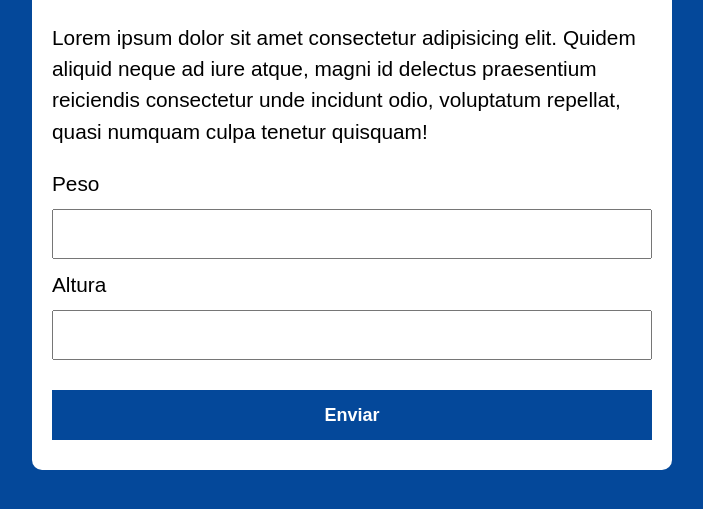
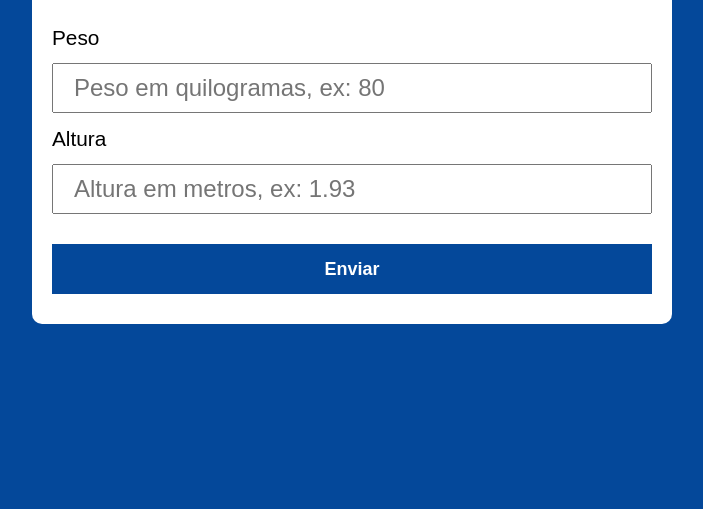
Before and after one commit to victormssa/Calculadora-IMC, a plain HTML site: page index.html in a window 1280 px wide. Shown: the part 101-610 px from the top of the page, without its empty margins (288-991 px from the left). Drawn offline with Linux system fonts and the light colour scheme.

Commit message:
Commit v.01

```diff
--- a/index.html
+++ b/index.html
@@ -12,13 +12,12 @@
 
     <section class="container">
        <h1>Calculadora IMC v.01</h1>
-       <p>Lorem ipsum dolor sit amet consectetur adipisicing elit. Quidem aliquid neque ad iure atque, magni id delectus praesentium reiciendis consectetur unde incidunt odio, voluptatum repellat, quasi numquam culpa tenetur quisquam!</p>
        <form action="/" id="form" method="POST">
             <label for="peso">Peso</label>
-            <input type="text" id="peso" name="peso">
+            <input type="text" id="peso" name="peso" placeholder="Peso em quilogramas, ex: 80">
 
             <label for="altura">Altura</label>
-            <input type="text" id="altura" name="altura">
+            <input type="text" id="altura" name="altura" placeholder="Altura em metros, ex: 1.93">
             <button type="submit">Enviar</button>
        </form>
        <div id="resultado"></div>
```
